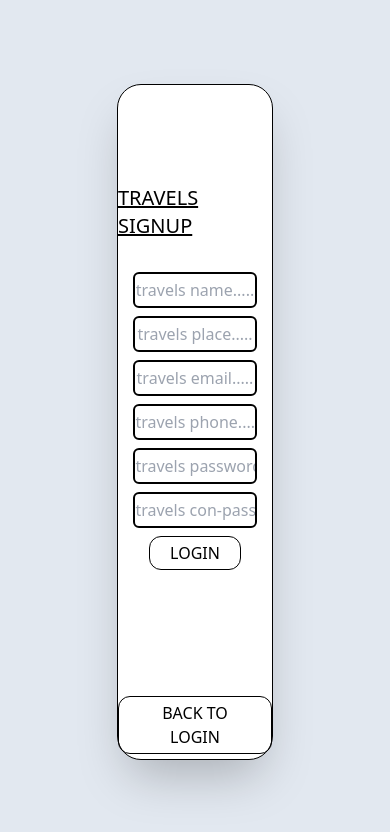
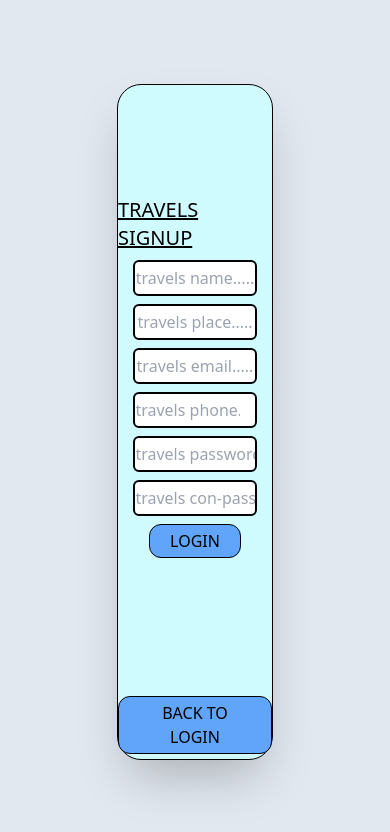
Before and after one commit to shijokkd/TRAVEL-MATE, a React (Vite) app: page /travelssignup in a window 390 px wide. Shown: the top 832 px of the page. Built offline with nearby package versions, Linux system fonts and the light colour scheme.

Commit message:
travels login , signup and validation is done

```diff
--- a/src/components/login/TreavelsLogin.jsx
+++ b/src/components/login/TreavelsLogin.jsx
@@ -17,7 +17,7 @@ function TreavelsLogin() {
           <div className=" h-[80%] md:h-full w-1/2 border-black border bg-white shadow-2xl  rounded-3xl md:rounded-l-none flex flex-col justify-center items-center  ">
             <form  onSubmit={handleSubmit(onsubmit)}
               className=" flex flex-col items-center justify-center w-full h-[90%] gap-2">
-              <h1 className=" text-xl mb-6 md:text-4xl  ">
+              <h1 className=" text-xl mb-6 md:text-4xl text-blue-600 font-serif  ">
                 <u> TRAVELS LOGIN </u>
               </h1>
               <label htmlFor="" className="label1  ">
@@ -46,10 +46,10 @@ function TreavelsLogin() {
 
 
 
-              <button type="submit">LOGIN</button>
+              <button type="submit" className=" bg-blue-400 *:first-letter:"      >LOGIN</button>
               <br />
             </form>
-              <button className=""><Link to={"/travelssignup"} >TRAVELS SIGNUP</Link></button>
+              <button className="  bg-blue-400"><Link to={"/travelssignup"} >TRAVELS SIGNUP</Link></button>
           </div>
         </div>
       </div>
--- a/src/components/signup/TravelsSignup.jsx
+++ b/src/components/signup/TravelsSignup.jsx
@@ -3,11 +3,7 @@ import { useForm } from "react-hook-form";
 import { Link } from "react-router-dom";
 
 function TravelsSignup() {
-  const {
-    register,
-    handleSubmit,
-    formState: { errors },
-  } = useForm();
+  const {register,handleSubmit,formState: { errors }} = useForm();
   const onsubmit = (data) => {
     console.log(data);
   };
@@ -16,13 +12,12 @@ function TravelsSignup() {
       <>
         <div className=" h-screen w-screen flex justify-center items-center bg-slate-200 ">
           <div className=" w-[80%] h-[80%] flex justify-center items-center ">
-            <div className=" bg-slate-600   h-full md:w-1/2 rounded-l-3xl  "></div>
-            <div className="  h-[100%] w-1/2 border-black border bg-white shadow-2xl  rounded-3xl md:rounded-l-none  flex flex-col justify-center items-center  ">
+            <div className="  h-[100%] w-1/2 border-black border bg-cyan-100 shadow-2xl  rounded-3xl md:rounded-r-none  flex flex-col justify-center items-center  ">
               <form
                 onSubmit={handleSubmit(onsubmit)}
                 className=" flex flex-col items-center justify-center w-full h-[90%] gap-2"
               >
-                <h1 className=" text-xl mb-6 md:text-3xl  ">
+                <h1 className=" text-xl md:mb-6 md:text-3xl  ">
                   <u> TRAVELS SIGNUP </u>
                 </h1>
 
@@ -34,44 +29,50 @@ function TravelsSignup() {
                     required: "travels name is required ",
                   })}
                 />
+                {errors.name && <span className=" text-red-500">{errors.name.message}</span>}
 
                 <input
                   type="text"
                   placeholder="travels place....."
                   className=" input1 w-[80%] md:w-[60%] md:h-12 rounded-md "
                   {...register("place", {
-                    required: "travels name is required ",
+                    required: "travels place is required ",
                   })}
                 />
+                {errors.place && <span className=" text-red-500">{errors.place.message}</span>}
 
 
                 <input
-                  type="text"
+                  type="email"
                   placeholder="travels email....."
                   className=" input1 w-[80%] md:w-[60%] md:h-12 rounded-md "
-                  {...register("name", {
-                    required: "travels name is required ",
+                  {...register("email", {
+                    required: "travels email is required ",
                   })}
                 />
+                {errors.email && <span className="text-red-500">{errors.email.message}</span>}
 
 
                 <input
-                  type="text"
+                  type="number"
                   placeholder="travels phone....."
                   className=" input1 w-[80%] md:w-[60%] md:h-12 rounded-md "
-                  {...register("name", {
-                    required: "travels name is required ",
+                  {...register("number", {
+                    required: "travels phone number is required ",
                   })}
                 />
+                {errors.number && <span className="text-red-500">{errors.number.message}</span>}
 
                 <input
-                  type="text"
+                  type="password "
                   placeholder="travels password....."
                   className=" input1 w-[80%] md:w-[60%] md:h-12 rounded-md "
-                  {...register("name", {
-                    required: "travels name is required ",
+                  {...register("password", {
+                    required: " password  is required ",
                   })}
                 />
+                {errors.password && <span className="text-red-500">{errors.password.message}</span>}
+
 
 
 
@@ -79,16 +80,20 @@ function TravelsSignup() {
                   type="password"
                   placeholder="travels con-password......"
                   className=" input1 w-[80%] md:w-[60%] md:h-12 rounded-md"
-                  {...register("password", {
-                    required: "password is required ",
+                  {...register("confirmpasswrd", {
+                    required: "confirmpassword  is required ",
                   })}
                 />
+                {errors.confirmpassword && <span className="text-red-500">{errors.confirmpassword.message}</span>}
 
-                <button type="submit">LOGIN</button>
+
+                <button type="submit" className=" bg-blue-400">LOGIN</button>
                 <br />
               </form>
-                <button className=""><Link to={"/travelslogin"}>BACK TO LOGIN</Link></button>
+                <button className="  bg-blue-400"><Link to={"/travelslogin"}>BACK TO LOGIN</Link></button>
             </div>
+            <div className=" bg-slate-600   h-full md:w-1/2 rounded-r-3xl  "></div>
+
           </div>
         </div>
       </>
```
